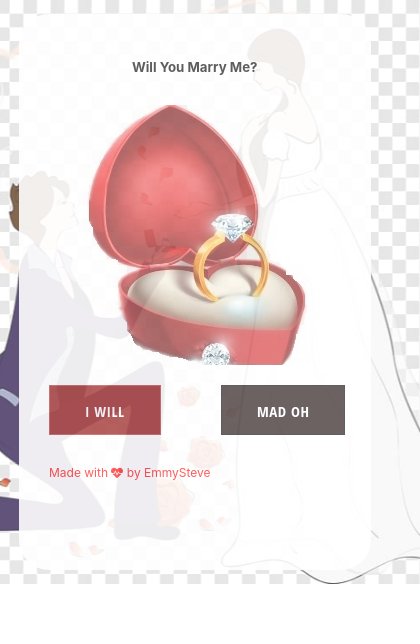
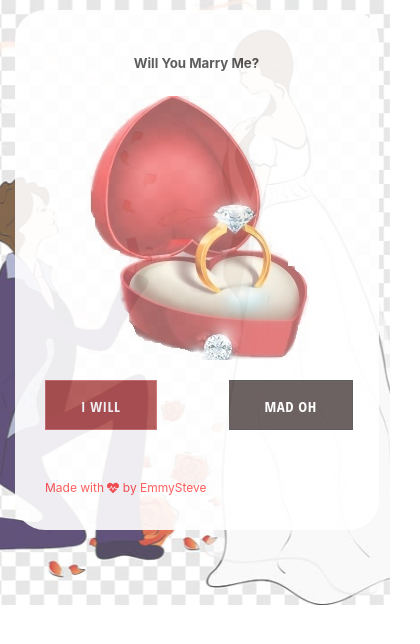
Before and after one commit to Emmydite/proposal-app, a React (Create React App) app: page /proposal in a window 390 px wide. Shown: the top 644 px of the page, 420 px wide, since content can reach past the window. Built offline with nearby package versions, Linux system fonts and the light colour scheme.

Commit message:
adjusted media query for clear mobile view

```diff
--- a/src/components/proposal/proposal.styles.scss
+++ b/src/components/proposal/proposal.styles.scss
@@ -64,9 +64,9 @@
 @media screen and (max-width : 720px){
 
   .proposalblokCont{
-    width: 80%;
-    height: 80%;
-    margin: 4px;
+    width: 90%;
+    //height: 90%;
+    margin: auto;
     padding: 10px 20px 10px 20px;
     background-color: #ffff;
     opacity: 0.9;
@@ -87,11 +87,11 @@
 
     .ringbox{
      width: 240px;
-     height: 240px;
+    //  height: 240px;
      padding: 10px;
      align-items: center;
      overflow: hidden;
-     margin:  5px auto 20px auto;
+    //  margin:  5px auto 0px auto;
      background-image: url('../../assets/engageringbox2.jpeg');
     }
 
@@ -109,17 +109,17 @@
     .buttons {
       display: flex;
       justify-content: space-between;
+      margin-top: 20px;
       }
    }
 
    .icon p{
     color: red;
     padding: 10px;
-    padding-top: 20px;
+    padding-top: 40px;
     padding-bottom: 30px;
     font-size: 12px;
     text-align: left;
-    margin-bottom: 50px;
     margin-top: 0px;
     margin-left: 0px;
     }
--- a/src/components/sign-in/sign-in.styles.scss
+++ b/src/components/sign-in/sign-in.styles.scss
@@ -41,14 +41,13 @@
 @media screen and (max-width : 720px){
 
   .signinCont{
-    width: 80%;
-    height: 100%;
+    width: 90%;
     padding: 20px 20px 10px 20px;
     background-color: #ffff;
     opacity: 0.9;
     align-items: center;
     text-align: center;
-    margin: 5px;
+     margin: auto;
     border-radius: 50px 10px;
 
 
--- a/src/pages/homepage/homepage.styles.scss
+++ b/src/pages/homepage/homepage.styles.scss
@@ -1,5 +1,5 @@
 .homepageCont{
-    height: 520px;
+    // height: 520px;
     padding: 50px;
     background-image: url('../.././assets/flowersigninbg.png');
     // background-attachment: fixed;
@@ -11,12 +11,14 @@
     align-items: center;
     margin: auto;
 }
-
+@media screen and (min-height : 550px){
+    .homepageCont{
+         height: 520px;
+    }
+}
 
 @media only screen and (max-width : 720px){
     .homepageCont{
-        height: 100%;
-        width: 100%;
         padding: 30px 15px;
         background-image: url('../.././assets/flowersigninbg.png');
         // background-attachment: fixed;
--- a/src/pages/proposalpage/proposalpage.styles.scss
+++ b/src/pages/proposalpage/proposalpage.styles.scss
@@ -1,5 +1,5 @@
 .proposalCont{
-    height: 585px;
+    // height: 585px;
     padding: 20px;
     background-image: url('../.././assets/proposalbg.jpg');
     background-repeat: no-repeat;
@@ -8,11 +8,15 @@
     margin: auto;
 }
 
+@media screen and (min-height : 550px){
+    .proposalCont{
+        height: 585px;
+    }
+}
+
 
 @media screen and (max-width : 720px){
     .proposalCont{
-        height: 100%;
-        width: 100%;
         padding: 10px 15px;
         background-image: url('../.././assets/proposalbg.jpg');
         // background-attachment: fixed;
```
